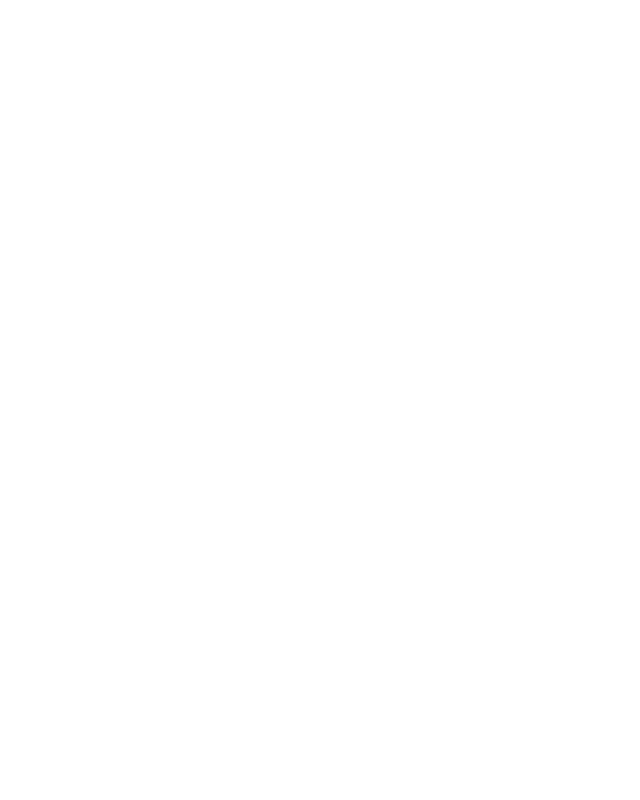
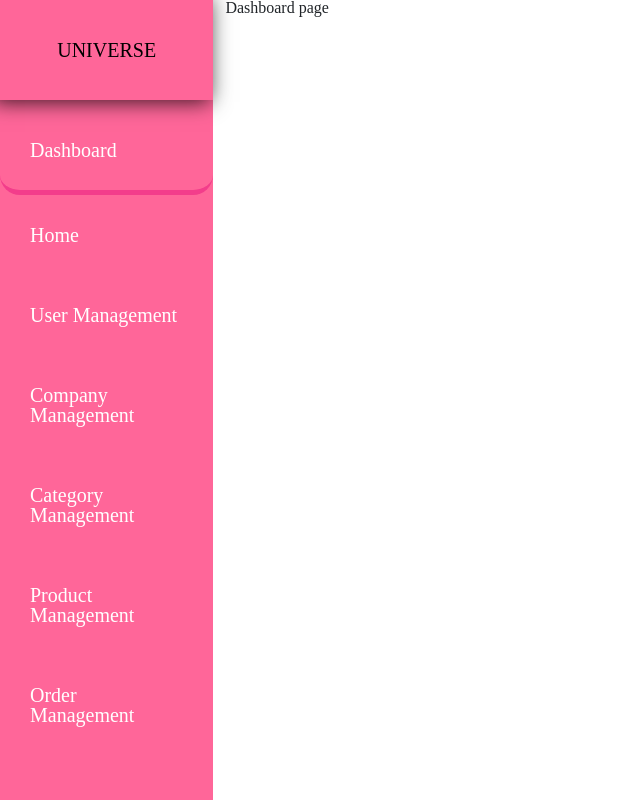
Before and after one commit to sadbrain/universe_frontend, a React (Create React App) app: page /admin/dashboard in a window 1280 px wide. Before the commit this address had no page. Shown: the whole page, without its empty margins (0-640 px from the left). Built offline with nearby package versions, Linux system fonts and the light colour scheme.

Commit message:
feature: build sibe ui, handle active when click on item of nav

```diff
--- a/src/components/GlobalStyles/GlobalStyles.css
+++ b/src/components/GlobalStyles/GlobalStyles.css
@@ -19,3 +19,127 @@
    line-height: 1.5;
    text-rendering: optimizeSpeed;
 }
+html,
+body,
+div,
+span,
+applet,
+object,
+iframe,
+h1,
+h2,
+h3,
+h4,
+h5,
+h6,
+p,
+blockquote,
+pre,
+a,
+abbr,
+acronym,
+address,
+big,
+cite,
+code,
+del,
+dfn,
+em,
+img,
+ins,
+kbd,
+q,
+s,
+samp,
+small,
+strike,
+strong,
+sub,
+sup,
+tt,
+var,
+b,
+u,
+i,
+center,
+dl,
+dt,
+dd,
+ol,
+ul,
+li,
+fieldset,
+form,
+label,
+legend,
+table,
+caption,
+tbody,
+tfoot,
+thead,
+tr,
+th,
+td,
+article,
+aside,
+canvas,
+details,
+embed,
+figure,
+figcaption,
+footer,
+header,
+hgroup,
+menu,
+nav,
+output,
+ruby,
+section,
+summary,
+time,
+mark,
+audio,
+video {
+   margin: 0;
+   padding: 0;
+   border: 0;
+   font-size: 100%;
+   font: inherit;
+   vertical-align: baseline;
+}
+/* HTML5 display-role reset for older browsers */
+article,
+aside,
+details,
+figcaption,
+figure,
+footer,
+header,
+hgroup,
+menu,
+nav,
+section {
+   display: block;
+}
+body {
+   line-height: 1;
+}
+ol,
+ul {
+   list-style: none;
+}
+blockquote,
+q {
+   quotes: none;
+}
+blockquote:before,
+blockquote:after,
+q:before,
+q:after {
+   content: '';
+   content: none;
+}
+table {
+   border-collapse: collapse;
+   border-spacing: 0;
+}
--- /dev/null
+++ b/src/components/Layouts/AdminLayout/SideBar/index.css
@@ -0,0 +1,38 @@
+.left-side {
+   position: fixed;
+   top: 0;
+   bottom: 0;
+   left: 0;
+   width: 16.67%;
+   background-color: #ff6699;
+}
+.left-side-heading {
+   height: 100px;
+   color: #000;
+   font-size: 20px;
+   text-align: center;
+   line-height: 100px;
+   box-shadow: -5px 0px 20px 2px rgba(0, 0, 0, 0.8);
+}
+.left-side-bar {
+   margin-top: 10px;
+   width: 100%;
+   list-style: none;
+}
+.left-side-bar .left-side-bar-item > a {
+   text-decoration: none;
+   font-size: 20px;
+   color: #fff;
+   font-weight: 500;
+   padding: 30px;
+   display: inline-block;
+}
+.left-side-bar .left-side-bar-item.active {
+   border-radius: 20px;
+   border-bottom: 5px solid #f33d8b;
+}
+
+.right-side {
+   padding-left: 18%;
+   padding-right: 1%;
+}
--- a/src/components/Layouts/AdminLayout/SideBar/index.js
+++ b/src/components/Layouts/AdminLayout/SideBar/index.js
@@ -1,6 +1,55 @@
-import { memo } from 'react';
+import { memo, useState } from 'react';
+import { Link, useLocation } from 'react-router-dom';
+import './index.css';
+
 function SideBar() {
-   return <h1>SideBar Admin</h1>;
+   const [nav, setNav] = useState('dashboard');
+   return (
+      <div className="left-side">
+         <div className="left-side-heading">
+            <h1>UNIVERSE</h1>
+         </div>
+
+         <ul className="left-side-bar">
+            <li className={nav === 'dashboard' ? 'left-side-bar-item active' : 'left-side-bar-item'}>
+               <Link to="/admin/dashboard">Dashboard</Link>
+            </li>
+            <li className={'left-side-bar-item'} onClick={() => setNav('home')}>
+               <Link to="/">Home</Link>
+            </li>
+            <li
+               className={nav === 'm-user' ? 'left-side-bar-item active' : 'left-side-bar-item'}
+               onClick={() => setNav('m-user')}
+            >
+               <Link to="/admin/user">User Management</Link>
+            </li>
+            <li
+               className={nav === 'm-company' ? 'left-side-bar-item active' : 'left-side-bar-item'}
+               onClick={() => setNav('m-company')}
+            >
+               <Link to="/admin/company">Company Management</Link>
+            </li>
+            <li
+               className={nav === 'm-category' ? 'left-side-bar-item active' : 'left-side-bar-item'}
+               onClick={() => setNav('m-category')}
+            >
+               <Link to="/admin/category">Category Management</Link>
+            </li>
+            <li
+               className={nav === 'm-product' ? 'left-side-bar-item active' : 'left-side-bar-item'}
+               onClick={() => setNav('m-product')}
+            >
+               <Link to="/admin/product">Product Management</Link>
+            </li>
+            <li
+               className={nav === 'm-order' ? 'left-side-bar-item active' : 'left-side-bar-item'}
+               onClick={() => setNav('m-order')}
+            >
+               <Link to="/admin/order">Order Management</Link>
+            </li>
+         </ul>
+      </div>
+   );
 }
 
 export default memo(SideBar);
--- /dev/null
+++ b/src/components/Layouts/AdminLayout/index.css
@@ -0,0 +1,3 @@
+.content {
+   padding-left: 16.67%;
+}
--- a/src/components/Layouts/AdminLayout/index.js
+++ b/src/components/Layouts/AdminLayout/index.js
@@ -1,11 +1,13 @@
-import Header from './SideBar';
 import SideBar from './SideBar';
-
+import './index.css';
+import 'bootstrap/dist/css/bootstrap.min.css';
 function AdminLayout({ children }) {
    return (
       <div>
          <SideBar />
-         <div className="container content">{children}</div>
+         <div className="content">
+            <div className="container">{children}</div>
+         </div>
       </div>
    );
 }
--- a/src/components/ProtectedRoute/index.js
+++ b/src/components/ProtectedRoute/index.js
@@ -1,11 +1,11 @@
 import React from 'react';
 import { Navigate } from 'react-router-dom';
 function ProtectedRoute({ element, error }) {
-   let token = localStorage.getItem('token');
-   if (!token) {
-      error();
-      return <Navigate to="/login" replace />;
-   }
+   // let token = localStorage.getItem('token');
+   // if (!token) {
+   //    error();
+   //    return <Navigate to="/login" replace />;
+   // }
    return element;
 }
 
--- a/src/routes/index.js
+++ b/src/routes/index.js
@@ -15,7 +15,7 @@
 ];
 const privateRoutes = [
    {
-      path: '/dashboard',
+      path: '/admin/dashboard',
       component: Dashboard,
       layout: AdminLayout,
       error: () => {
```
